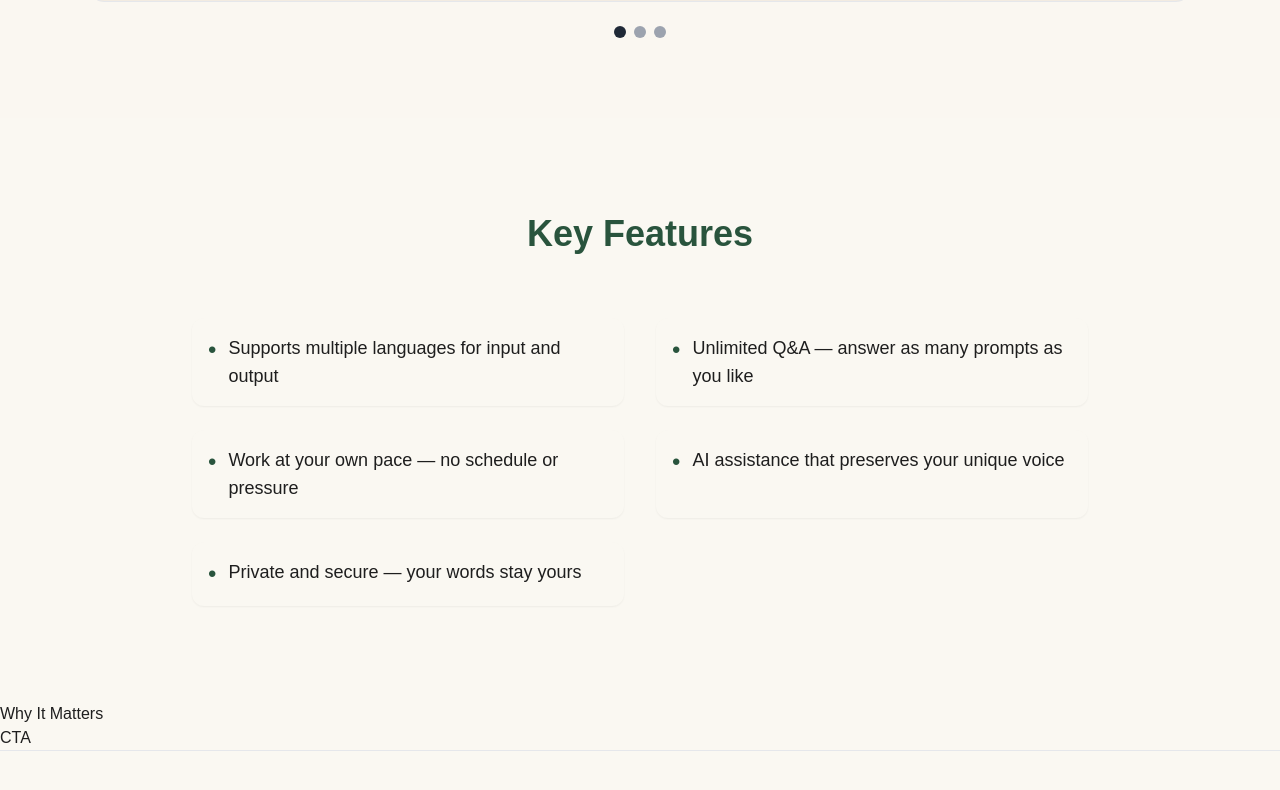
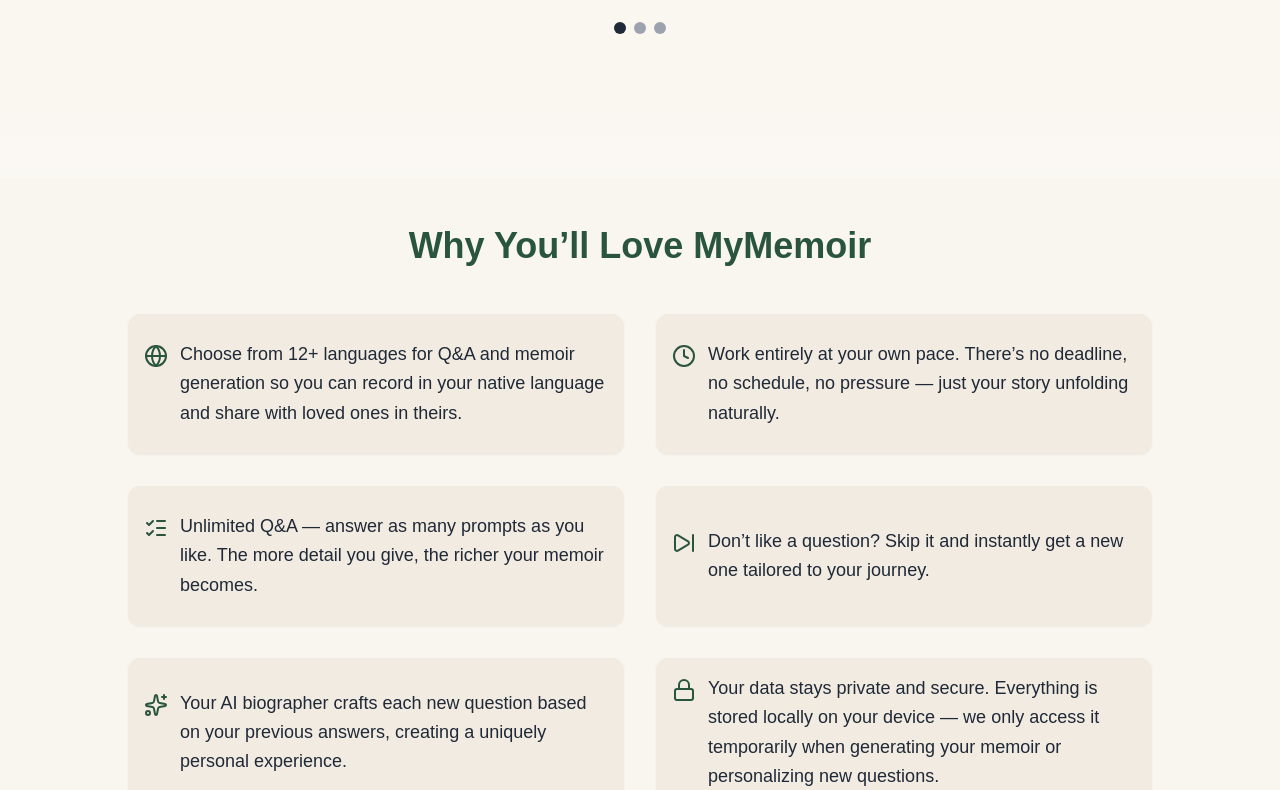
Before and after one commit to jql61122/mymemoirai-site, a Next.js app: page / in a window 1280 px wide. Shown: the part 1370-2160 px from the top of the page. Built offline with nearby package versions, Linux system fonts and the light colour scheme.

Commit message:
improved features section

```diff
--- a/components/Features.tsx
+++ b/components/Features.tsx
@@ -1,28 +1,51 @@
 import FadeInWhenVisible from "./FadeInWhenVisible";
+import { Globe, Clock, ListChecks, SkipForward, Sparkles, Lock } from "lucide-react";
 
 export default function Features() {
   const features = [
-    "Supports multiple languages for input and output",
-    "Unlimited Q&A — answer as many prompts as you like",
-    "Work at your own pace — no schedule or pressure",
-    "AI assistance that preserves your unique voice",
-    "Private and secure — your words stay yours",
+    {
+      icon: Globe,
+      text: "Choose from 12+ languages for Q&A and memoir generation so you can record in your native language and share with loved ones in theirs.",
+    },
+    {
+      icon: Clock,
+      text: "Work entirely at your own pace. There’s no deadline, no schedule, no pressure — just your story unfolding naturally.",
+    },
+    {
+      icon: ListChecks,
+      text: "Unlimited Q&A — answer as many prompts as you like. The more detail you give, the richer your memoir becomes.",
+    },
+    {
+      icon: SkipForward,
+      text: "Don’t like a question? Skip it and instantly get a new one tailored to your journey.",
+    },
+    {
+      icon: Sparkles,
+      text: "Your AI biographer crafts each new question based on your previous answers, creating a uniquely personal experience.",
+    },
+    {
+      icon: Lock,
+      text: "Your data stays private and secure. Everything is stored locally on your device — we only access it temporarily when generating your memoir or personalizing new questions.",
+    },
   ];
 
   return (
     <FadeInWhenVisible delay={0.3}>
-      <section className="py-24 px-6 bg-secondaryBackground dark:bg-secondaryBackground-dark">
-        <h2 className="text-4xl font-semibold text-center mb-16 text-primary dark:text-primary-dark">
-          Key Features
+      <section className="py-12 px-6 bg-[#F9F5EF] dark:bg-secondaryBackground-dark">
+        <h2 className="text-4xl font-semibold text-center mb-12 text-primary dark:text-primary-dark">
+          Why You’ll Love MyMemoir
         </h2>
-        <ul className="max-w-4xl mx-auto grid md:grid-cols-2 gap-y-6 gap-x-8 text-lg text-textcolor dark:text-textcolor-dark">
+
+        <ul className="max-w-5xl mx-auto grid md:grid-cols-2 gap-8 text-lg text-gray-800 dark:text-textcolor-dark">
           {features.map((f, i) => (
             <li
               key={i}
-              className="flex items-start gap-3 bg-background dark:bg-background-dark p-4 rounded-xl shadow-sm"
+              className="flex items-center justify-start bg-[#F2EBE1] dark:bg-background-dark p-4 rounded-xl shadow-sm hover:shadow-md transition min-h-[140px]"
             >
-              <span className="text-primary dark:text-primary-dark text-2xl">•</span>
-              <span>{f}</span>
+              <div className="flex items-start gap-3">
+                <f.icon className="text-primary dark:text-primary-dark w-6 h-6 mt-1 shrink-0" />
+                <span className="leading-relaxed">{f.text}</span>
+              </div>
             </li>
           ))}
         </ul>
--- a/components/HowItWorks.tsx
+++ b/components/HowItWorks.tsx
@@ -67,9 +67,9 @@
   };
 
   return (
-    <section className="bg-[#FAF7F1] py-20">
+    <section className="bg-[#FAF7F1] py-12">
       <div className="max-w-6xl mx-auto px-6 text-center">
-        <h2 className="text-3xl font-serif text-gray-800 mb-10">How It Works</h2>
+        <h2 className="text-4xl font-semibold text-center mb-16 text-primary dark:text-primary-dark">How It Works</h2>
 
         {/* Viewport wrapper constrains height and hides overflow */}
         <div className="relative overflow-hidden rounded-2xl">
@@ -84,9 +84,9 @@
                 key={step.key}
                 /* FIX 1: Use a fixed height instead of min-height to stop first-slide growth.
                    Tweak these numbers to taste. */
-                  className={`flex-shrink-0 w-full min-h-[520px] md:min-h-[480px]
-                              snap-center border border-gray-200 shadow-sm rounded-2xl
-                              p-6 md:p-8 bg-[#F2EBE1]`}
+                  className={`flex-shrink-0 w-full
+                    snap-center border border-gray-200 shadow-sm rounded-2xl
+                    p-6 md:p-8 bg-[#F2EBE1]`}
 
               >
                 {/* FIX 2: Use grid to vertically center both columns reliably */}
--- a/pages/index.tsx
+++ b/pages/index.tsx
@@ -16,6 +16,7 @@
       <main className="pt-[60px]">
         <HeroSection />
         <HowItWorks />
+        <div className="h-24 bg-gradient-to-b from-[#FAF7F1] to-[#FAF8F3]" />
         <Features />
         <WhyItMatters />
         <CTASection />
```
